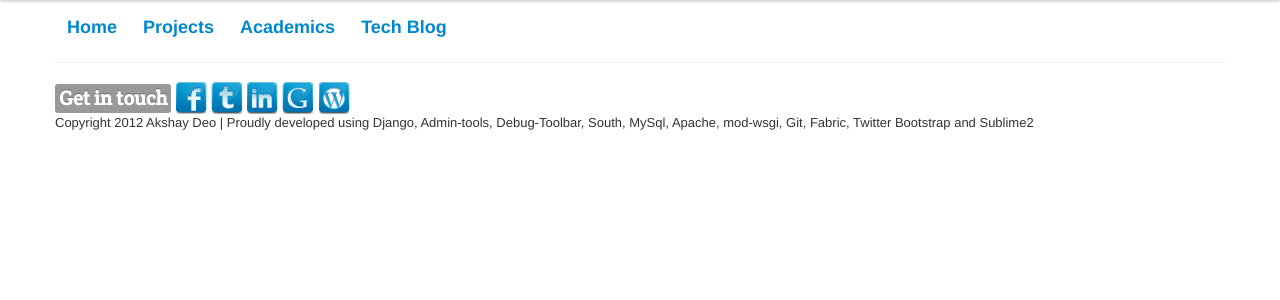
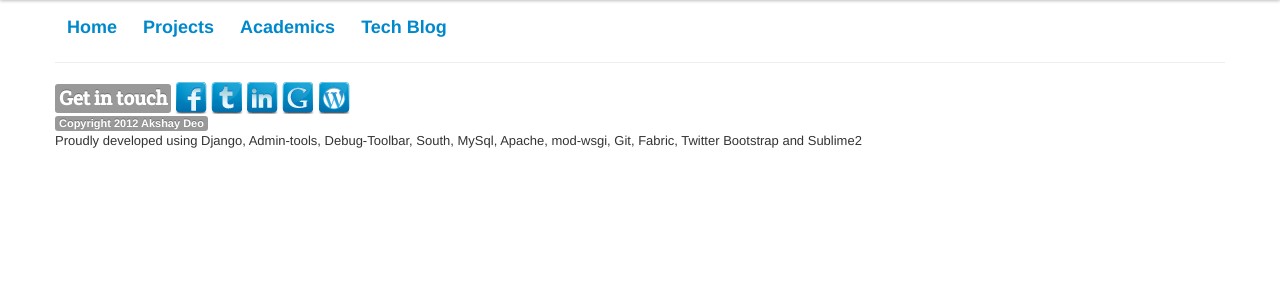
Before and after one commit to akshaydeo/akshaydeodotme, a Django app: template templates/base.html in a window 1280 px wide. Shown: the part 50-350 px from the top of the page. Run offline with Django 3.2, Linux system fonts and the light colour scheme; the template is opened without the code that fills it, so the values that code supplies are empty; parts of the project's set-up code (start-up, migrations or seed data) failed here and were passed over; some libraries are stand-ins or nearby versions.

Commit message:
minor layout changes

```diff
--- a/templates/base.html
+++ b/templates/base.html
@@ -55,7 +55,6 @@
 		<div class="container">
 			{% block container %}{% endblock %}
 		</div>
-
 		<div class="container">
 			<span class="label" style="font-family: 'Crete Round', serif; font-size:20px; font-weight:400px; line-height:150%">Get in touch</span>
 			<a href="http://facebook.com/akshaymdeo" target="_blank"><img src="{{ MEDIA_URL }}img/social_media/facebook32.png" alt=""/></a>
@@ -63,8 +62,10 @@
 			<a href="http://in.linkedin.com/in/akshaymdeo" target="_blank"><img src="{{ MEDIA_URL }}img/social_media/linkedin32.png" alt=""/></a>
 			<a href="https://plus.google.com/115489622487932620000/" target="_blank"><img src="{{ MEDIA_URL }}img/social_media/google32.png" alt=""/></a>
 			<a href="http://blog.akshaydeo.me" target="_blank"><img src="{{ MEDIA_URL }}img/social_media/wordpress32.png" alt=""/></a>
+
 			<!-- Be sure to leave the brand out there if you want it shown -->
-			<p>Copyright 2012 Akshay Deo | Proudly developed using Django, Admin-tools, Debug-Toolbar, South, MySql, Apache, mod-wsgi, Git, Fabric, Twitter Bootstrap and Sublime2 </p>
+			<p><span class="label">Copyright 2012 Akshay Deo</span></br>Proudly developed using Django, Admin-tools, Debug-Toolbar, South, MySql, Apache, mod-wsgi, Git, Fabric, Twitter Bootstrap and Sublime2 </p>
+
 		</div>
 	</body>
 </html>
```
